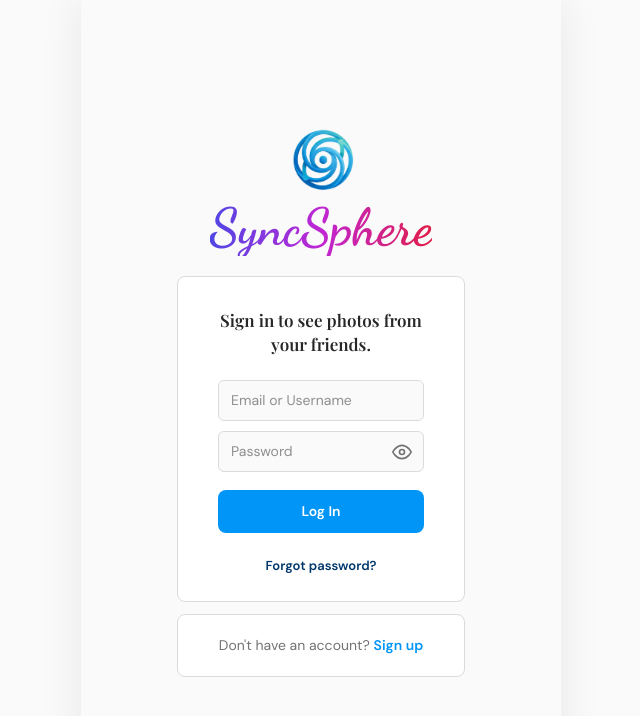
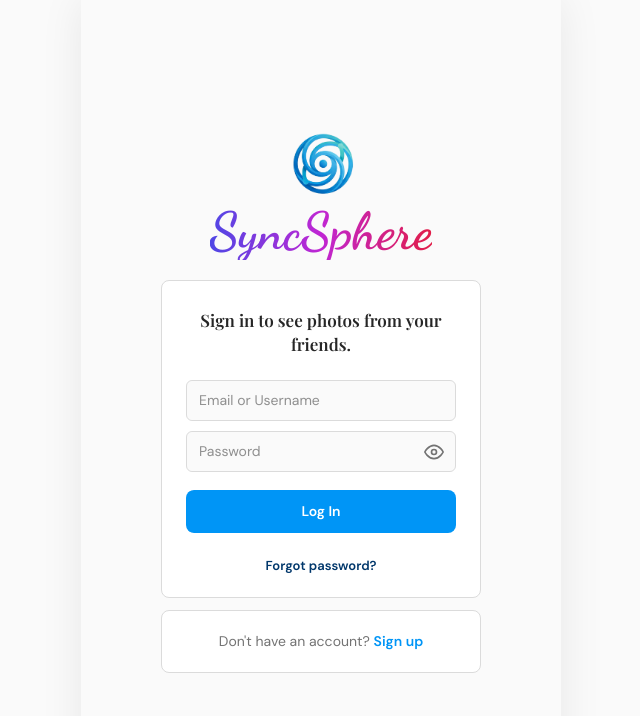
Before and after one commit to madhusudan4321/SyncSphere, a Next.js app in the folder frontend-next/: page /login in a window 1280 px wide. Shown: the top 716 px of the page, without its empty margins (319-959 px from the left). Built offline with nearby package versions, Linux system fonts and the light colour scheme; no server answers.

Commit message:
fixed the scroll bar problem

```diff
--- a/frontend-next/app/(auth)/layout.js
+++ b/frontend-next/app/(auth)/layout.js
@@ -1,8 +1,8 @@
 export default function AuthLayout({ children }) {
   return (
     <main className="w-full max-w-[480px] h-dvh flex flex-col bg-surface relative shadow-[0_0_40px_rgba(0,0,0,0.08)] overflow-hidden">
-      <div className="w-full h-full flex items-center justify-center bg-background overflow-y-auto">
-        <div className="w-full max-w-[360px] px-5 py-5">
+      <div className="w-full h-full flex flex-col bg-background overflow-y-auto [scrollbar-width:none] [-ms-overflow-style:none] [&::-webkit-scrollbar]:hidden">
+        <div className="w-full max-w-[360px] px-5 py-5 m-auto">
           {children}
         </div>
       </div>
--- a/frontend-next/app/(auth)/login/page.js
+++ b/frontend-next/app/(auth)/login/page.js
@@ -10,18 +10,10 @@ import api from '@/lib/api';
 
 const styles = {
   page: {
-    minHeight: '100vh',
-    display: 'flex',
-    flexDirection: 'column',
-    alignItems: 'center',
-    justifyContent: 'center',
-    padding: '32px 16px',
-    background: '#fafafa',
-    boxSizing: 'border-box',
+    width: '100%',
   },
   container: {
     width: '100%',
-    maxWidth: 380,
     display: 'flex',
     flexDirection: 'column',
     alignItems: 'stretch',
@@ -48,7 +40,7 @@ const styles = {
     background: '#ffffff',
     border: '1px solid #dbdbdb',
     borderRadius: 8,
-    padding: '32px 40px 24px',
+    padding: '28px 24px 20px',
     marginBottom: 12,
     boxSizing: 'border-box',
   },
@@ -82,10 +74,12 @@ const styles = {
     color: '#ffffff',
     fontSize: 14,
     fontWeight: 600,
-    cursor: 'pointer',
     transition: 'opacity 0.15s',
   },
-  forgotWrap: { textAlign: 'center', marginTop: 20 },
+  forgotWrap: {
+    textAlign: 'center',
+    marginTop: 20,
+  },
   forgot: {
     fontSize: 13,
     fontWeight: 600,
@@ -109,7 +103,7 @@ const styles = {
   },
 };
 
-export const inputStyle = {
+const inputStyle = {
   width: '100%',
   boxSizing: 'border-box',
   padding: '11px 12px',
@@ -158,7 +152,7 @@ export default function LoginPage() {
   };
 
   return (
-    <main style={styles.page}>
+    <div style={styles.page}>
       <div style={styles.container}>
         {/* Logo */}
         <div style={styles.logoWrap}>
@@ -227,6 +221,6 @@ export default function LoginPage() {
           </Link>
         </div>
       </div>
-    </main>
+    </div>
   );
 }
```
